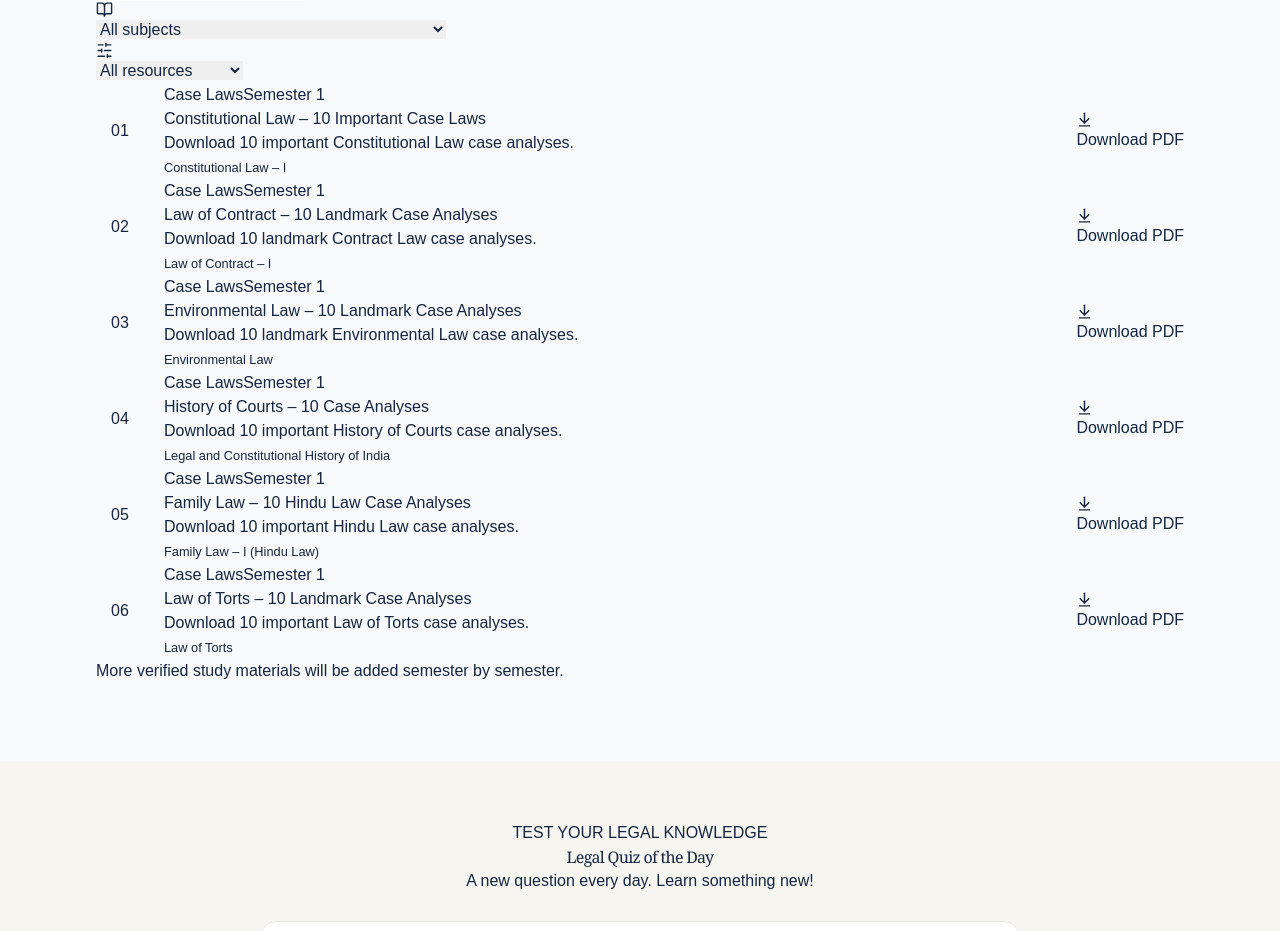
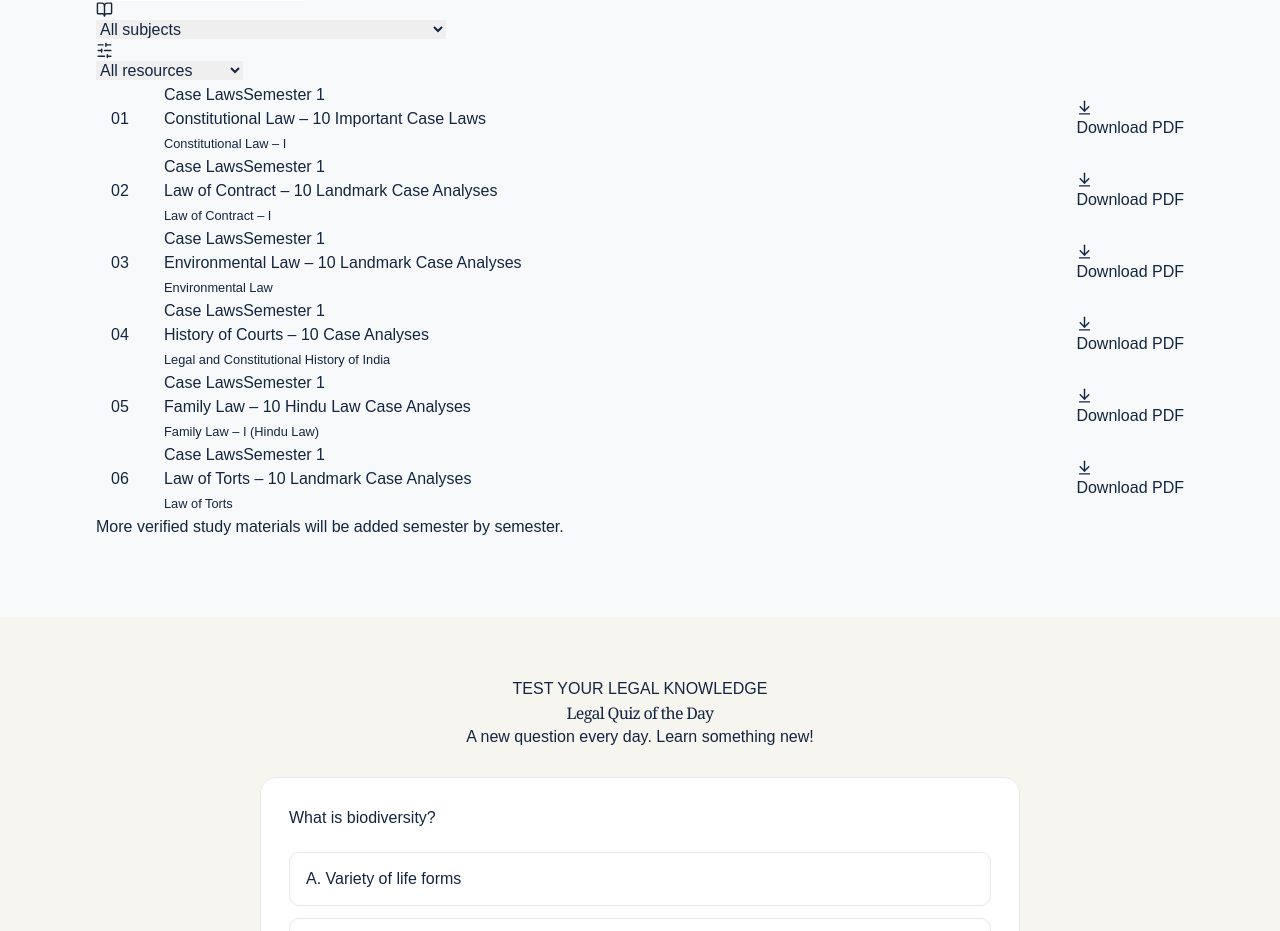
Before and after one commit to Vr7solutions/vignanreddy-legal-journey, a Next.js app: page / in a window 1280 px wide. Shown: the part 2314-3245 px from the top of the page. Built offline with nearby package versions, Linux system fonts and the light colour scheme.

Commit message:
Remove description from resource hub items
Removed the description paragraph from resource item display.

```diff
--- a/components/resource-hub.tsx
+++ b/components/resource-hub.tsx
@@ -183,7 +183,7 @@ export default function ResourceHub({
                   </div>
 
                   <h3>{item.title}</h3>
-                  <p>{item.description}</p>
+
                   <small>{item.subject}</small>
                 </div>
 
```
